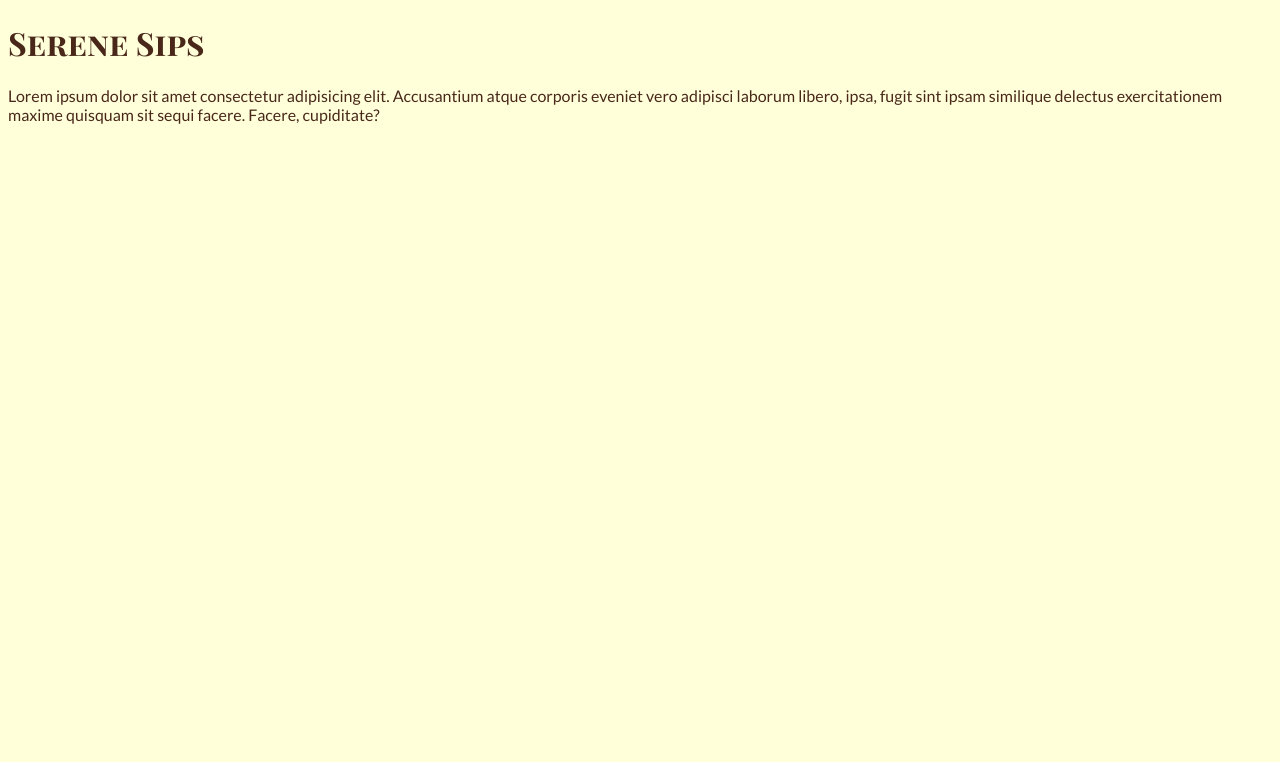
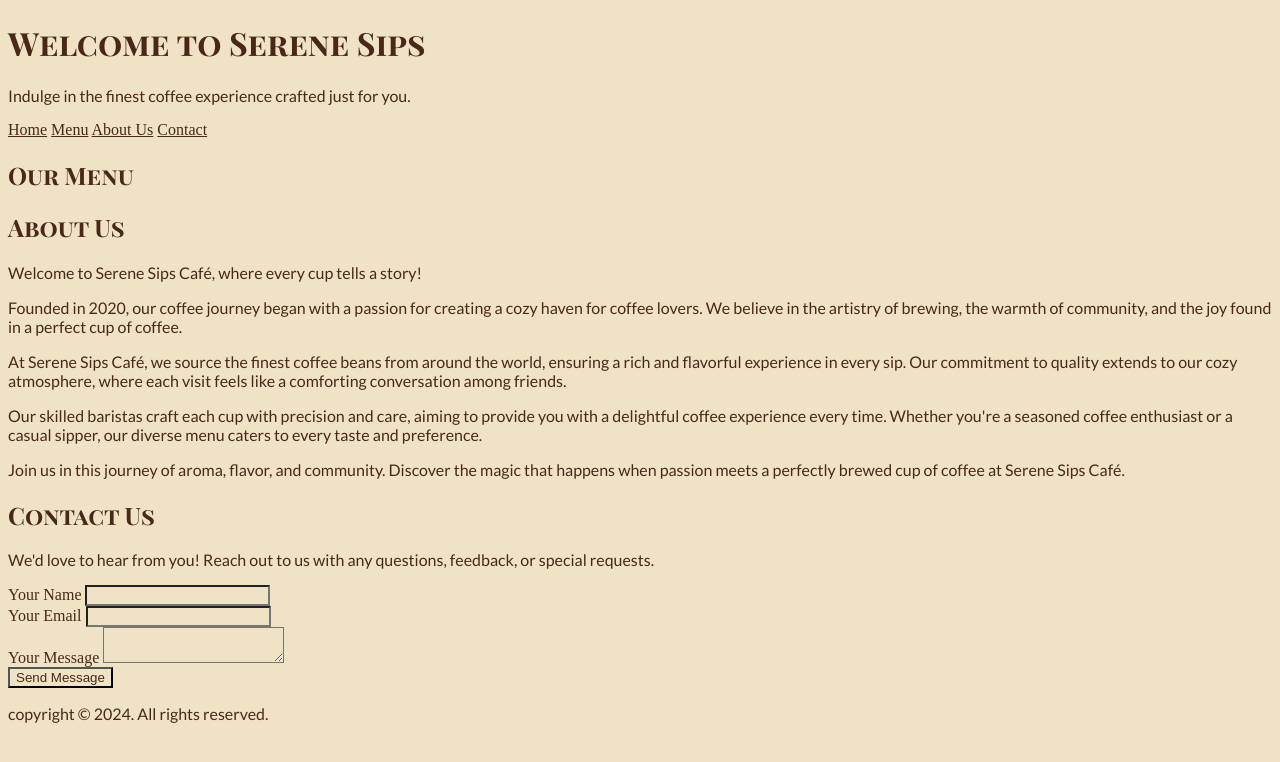
Before and after one commit to NguWah2005/Serene-Sips, a plain HTML site: page index.html in a window 1280 px wide. Drawn offline with Linux system fonts and the light colour scheme.

Commit message:
changes message

```diff
--- a/index.html
+++ b/index.html
@@ -3,27 +3,99 @@
   <head>
     <meta charset="UTF-8" />
     <meta name="viewport" content="width=device-width, initial-scale=1.0" />
-
+    <!-- external-link -->
     <link rel="preconnect" href="https://fonts.googleapis.com" />
     <link rel="preconnect" href="https://fonts.gstatic.com" crossorigin />
-
-    <!-- google font cdn -->
     <link
       href="https://fonts.googleapis.com/css2?family=Lato:ital,wght@0,100;0,300;0,400;0,700;0,900;1,100;1,300;1,400;1,700;1,900&family=Playfair+Display+SC:ital,wght@0,400;0,700;0,900;1,400;1,700;1,900&display=swap"
       rel="stylesheet"
     />
-
-    <!-- external stylesheet -->
-    <link rel="stylesheet" href="style.css" class="css" />
-    <title>Serene Sip</title>
+    <!-- internal-link -->
+    <link rel="stylesheet" href="style.css" />
+    <title>Serene-Sips</title>
   </head>
   <body>
-    <h1>Serene Sips</h1>
-    <p>
-      Lorem ipsum dolor sit amet consectetur adipisicing elit. Accusantium atque
-      corporis eveniet vero adipisci laborum libero, ipsa, fugit sint ipsam
-      similique delectus exercitationem maxime quisquam sit sequi facere.
-      Facere, cupiditate?
-    </p>
+    <!-- header -->
+    <header>
+      <h1>Welcome to Serene Sips</h1>
+      <p>Indulge in the finest coffee experience crafted just for you.</p>
+    </header>
+
+    <!-- nav -->
+    <section>
+      <nav>
+        <a href="">Home</a>
+        <a href="#menu">Menu</a>
+        <a href="#about-us">About Us</a>
+        <a href="#contact-us">Contact</a>
+      </nav>
+    </section>
+
+    <!-- our-menu -->
+    <section>
+      <h2 id="menu">Our Menu</h2>
+    </section>
+
+    <!-- about-us -->
+    <section>
+      <h2 id="about-us">About Us</h2>
+      <p>Welcome to Serene Sips Café, where every cup tells a story!</p>
+      <p>
+        Founded in 2020, our coffee journey began with a passion for creating a
+        cozy haven for coffee lovers. We believe in the artistry of brewing, the
+        warmth of community, and the joy found in a perfect cup of coffee.
+      </p>
+      <p>
+        At Serene Sips Café, we source the finest coffee beans from around the
+        world, ensuring a rich and flavorful experience in every sip. Our
+        commitment to quality extends to our cozy atmosphere, where each visit
+        feels like a comforting conversation among friends.
+      </p>
+      <p>
+        Our skilled baristas craft each cup with precision and care, aiming to
+        provide you with a delightful coffee experience every time. Whether
+        you're a seasoned coffee enthusiast or a casual sipper, our diverse menu
+        caters to every taste and preference.
+      </p>
+      <p>
+        Join us in this journey of aroma, flavor, and community. Discover the
+        magic that happens when passion meets a perfectly brewed cup of coffee
+        at Serene Sips Café.
+      </p>
+    </section>
+
+    <!-- contact-us -->
+    <section>
+      <h2 id="contact-us">Contact Us</h2>
+      <p>
+        We'd love to hear from you! Reach out to us with any questions,
+        feedback, or special requests.
+      </p>
+      <form>
+        <div>
+          <label for="">Your Name</label>
+          <input type="text" />
+        </div>
+
+        <div>
+          <label for="">Your Email</label>
+          <input type="email" />
+        </div>
+
+        <div>
+          <label for="">Your Message</label>
+          <textarea type="text" name="" id=""></textarea>
+        </div>
+
+        <div>
+          <input class="btn" type="submit" value="Send Message" />
+        </div>
+      </form>
+    </section>
+
+    <!-- footer -->
+    <footer>
+      <p>copyright © 2024. All rights reserved.</p>
+    </footer>
   </body>
 </html>
--- a/style.css
+++ b/style.css
@@ -1,8 +1,9 @@
 * {
-  background-color: #ffffda;
+  background-color: #f0e2c5;
   color: #49281a;
 }
-h1 {
+h1,
+h2 {
   font-family: "Playfair Display SC", serif;
 }
 p {
```
Also changed, not shown: image/Americano.jpg (added), 1 other file.
